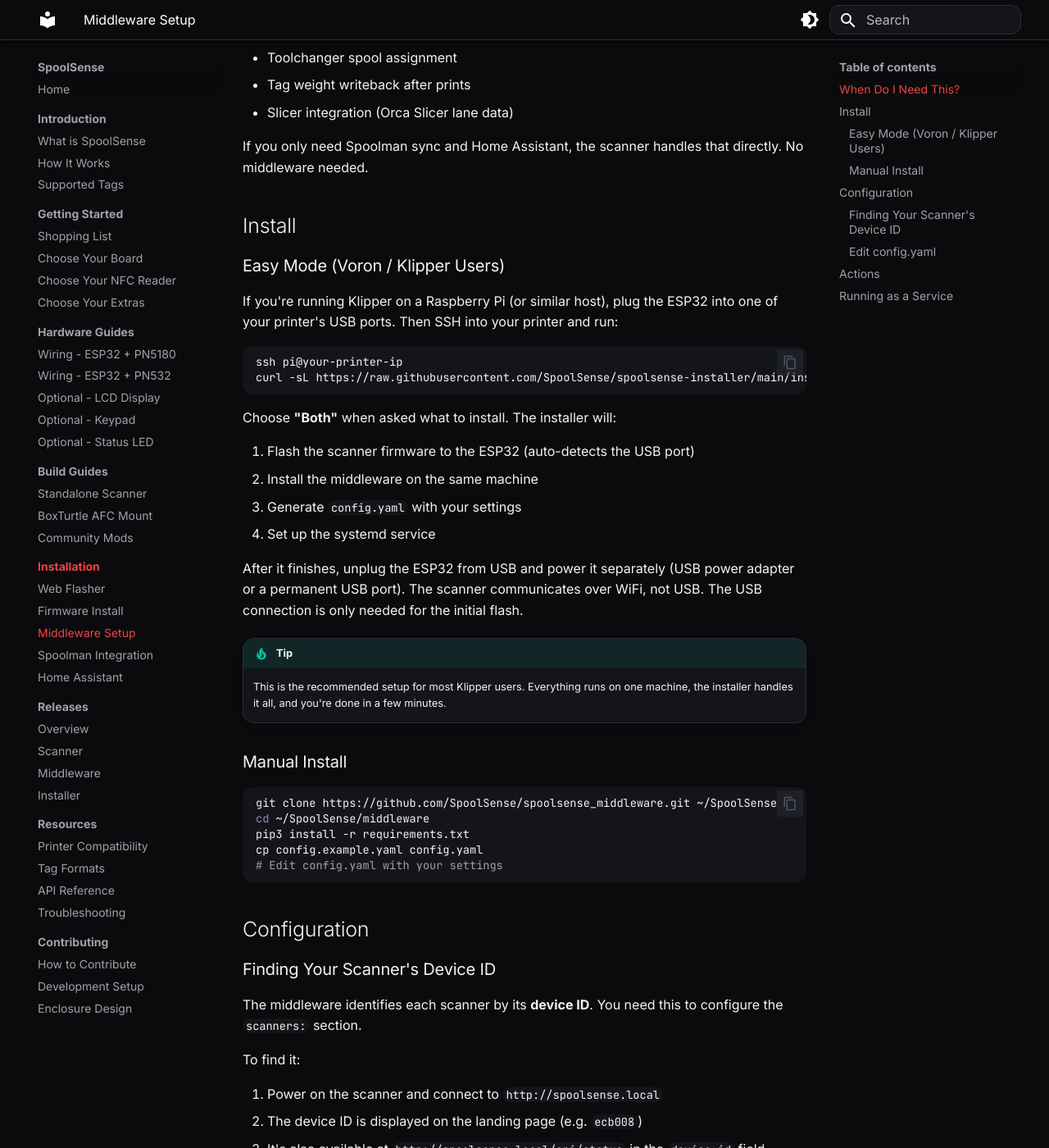
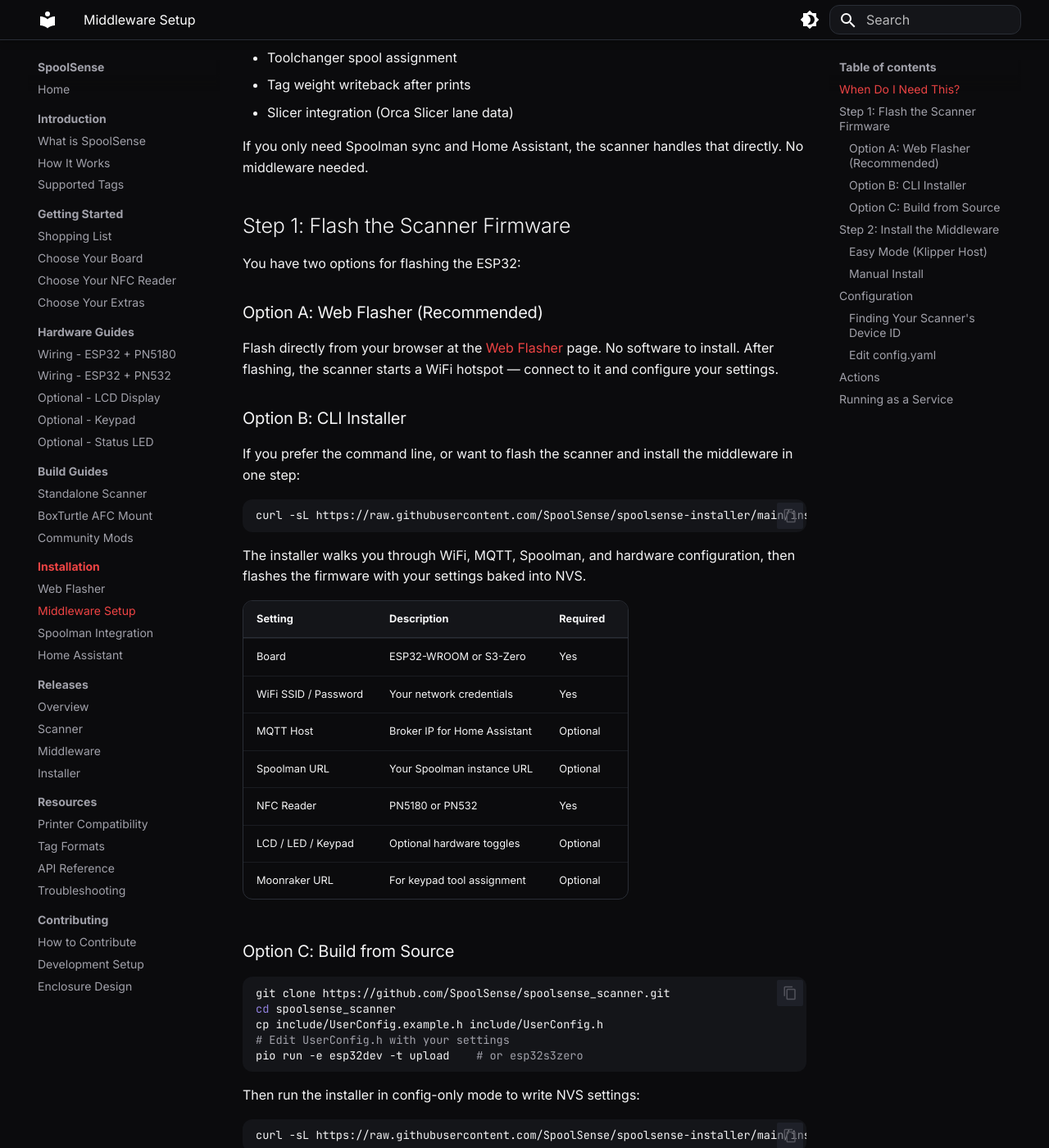
Before and after one commit to SpoolSense/spoolsense.org, an MkDocs documentation site: the page built from docs/installation/middleware.md, in a window 1280 px wide and 1400 px high, scrolled down 366 px. Shown: the whole window at 82% size. Built offline with MkDocs 1.6.1 and Material for MkDocs 9.7.7, drawn with Linux system fonts in a browser that asks for light colours; some of the changed text lies outside the part shown.

Commit message:
docs: consolidate install pages — web flasher + middleware only
Remove standalone Firmware Install page. Fold flash options (web
flasher, CLI installer, build from source) into Middleware Setup
as Step 1. Middleware install becomes Step 2.

````diff
--- a/docs/installation/middleware.md
+++ b/docs/installation/middleware.md
@@ -13,28 +13,71 @@ You need the middleware if you want:
 
 If you only need Spoolman sync and Home Assistant, the scanner handles that directly. No middleware needed.
 
-## Install
+## Step 1: Flash the Scanner Firmware
 
-### Easy Mode (Voron / Klipper Users)
+You have two options for flashing the ESP32:
 
-If you're running Klipper on a Raspberry Pi (or similar host), plug the ESP32 into one of your printer's USB ports. Then SSH into your printer and run:
+### Option A: Web Flasher (Recommended)
+
+Flash directly from your browser at the [Web Flasher](web-flasher.md) page. No software to install. After flashing, the scanner starts a WiFi hotspot — connect to it and configure your settings.
+
+### Option B: CLI Installer
+
+If you prefer the command line, or want to flash the scanner and install the middleware in one step:
+
+```bash
+curl -sL https://raw.githubusercontent.com/SpoolSense/spoolsense-installer/main/install.sh | bash
+```
+
+The installer walks you through WiFi, MQTT, Spoolman, and hardware configuration, then flashes the firmware with your settings baked into NVS.
+
+| Setting | Description | Required |
+|---------|-------------|----------|
+| Board | ESP32-WROOM or S3-Zero | Yes |
+| WiFi SSID / Password | Your network credentials | Yes |
+| MQTT Host | Broker IP for Home Assistant | Optional |
+| Spoolman URL | Your Spoolman instance URL | Optional |
+| NFC Reader | PN5180 or PN532 | Yes |
+| LCD / LED / Keypad | Optional hardware toggles | Optional |
+| Moonraker URL | For keypad tool assignment | Optional |
+
+### Option C: Build from Source
+
+```bash
+git clone https://github.com/SpoolSense/spoolsense_scanner.git
+cd spoolsense_scanner
+cp include/UserConfig.example.h include/UserConfig.h
+# Edit UserConfig.h with your settings
+pio run -e esp32dev -t upload    # or esp32s3zero
+```
+
+Then run the installer in config-only mode to write NVS settings:
+
+```bash
+curl -sL https://raw.githubusercontent.com/SpoolSense/spoolsense-installer/main/install.sh | bash
+```
+
+Select **"Config only (source builds)"** when prompted.
+
+## Step 2: Install the Middleware
+
+### Easy Mode (Klipper Host)
+
+SSH into your Klipper host and run:
 
 ```bash
 ssh pi@your-printer-ip
 curl -sL https://raw.githubusercontent.com/SpoolSense/spoolsense-installer/main/install.sh | bash
 ```
 
-Choose **"Both"** when asked what to install. The installer will:
+Choose **"Middleware only"** when asked what to install. The installer will:
 
-1. Flash the scanner firmware to the ESP32 (auto-detects the USB port)
-2. Install the middleware on the same machine
-3. Generate `config.yaml` with your settings
-4. Set up the systemd service
-
-After it finishes, unplug the ESP32 from USB and power it separately (USB power adapter or a permanent USB port). The scanner communicates over WiFi, not USB. The USB connection is only needed for the initial flash.
+1. Clone the middleware repo
+2. Walk you through `config.yaml` settings
+3. Set up the systemd service
 
 !!! tip
-    This is the recommended setup for most Klipper users. Everything runs on one machine, the installer handles it all, and you're done in a few minutes.
+    If you used the CLI installer (Option B above) and chose **"Both"**, the middleware is already installed. Skip this step.
 
 ### Manual Install
 
--- a/mkdocs.yml
+++ b/mkdocs.yml
@@ -77,7 +77,6 @@ nav:
     - Community Mods: builds/community-mods.md
   - Installation:
     - Web Flasher: installation/web-flasher.md
-    - Firmware Install: installation/firmware.md
     - Middleware Setup: installation/middleware.md
     - Spoolman Integration: installation/spoolman.md
     - Home Assistant: installation/home-assistant.md
````
Also changed, not shown: docs/installation/firmware.md (deleted, +0 -152 lines).
